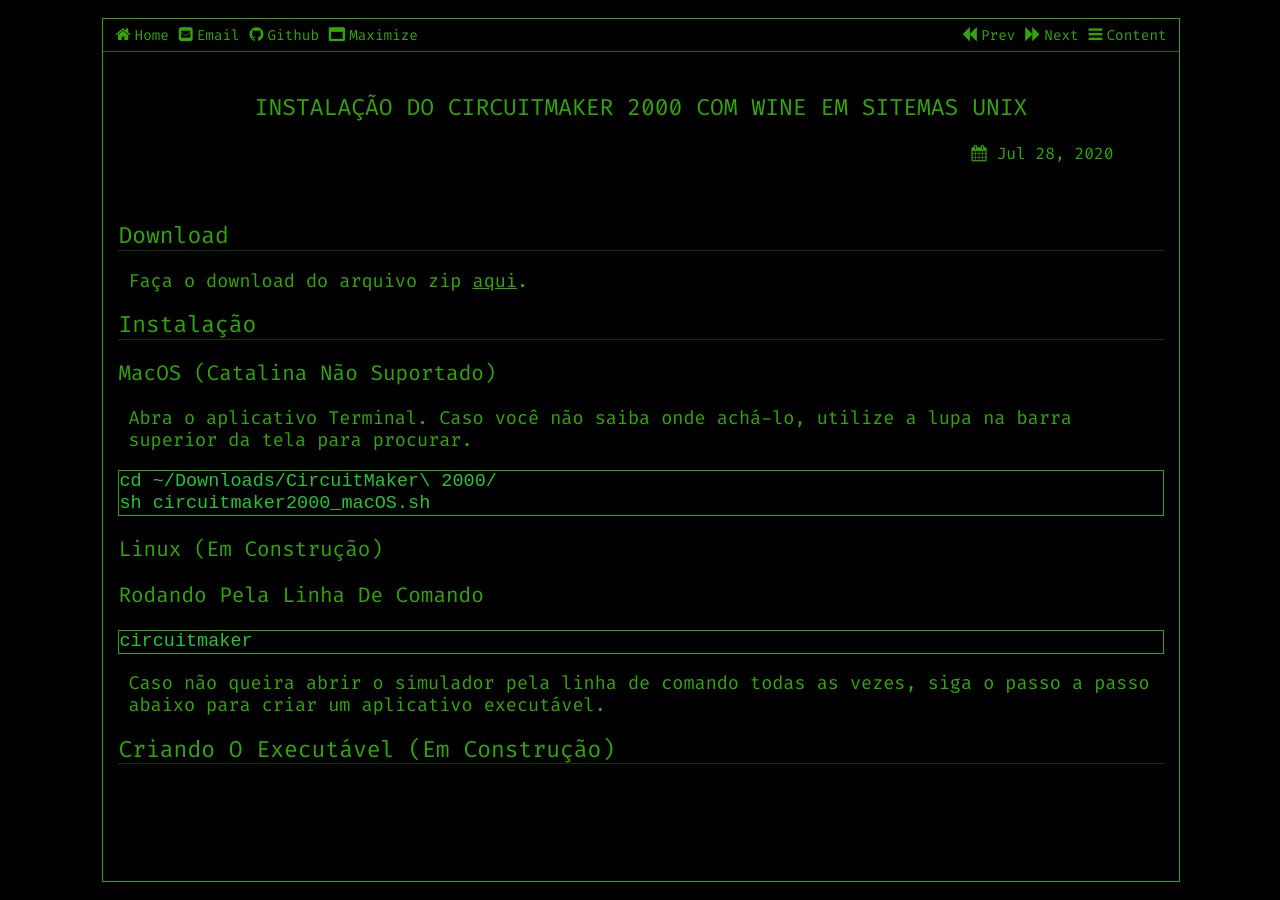
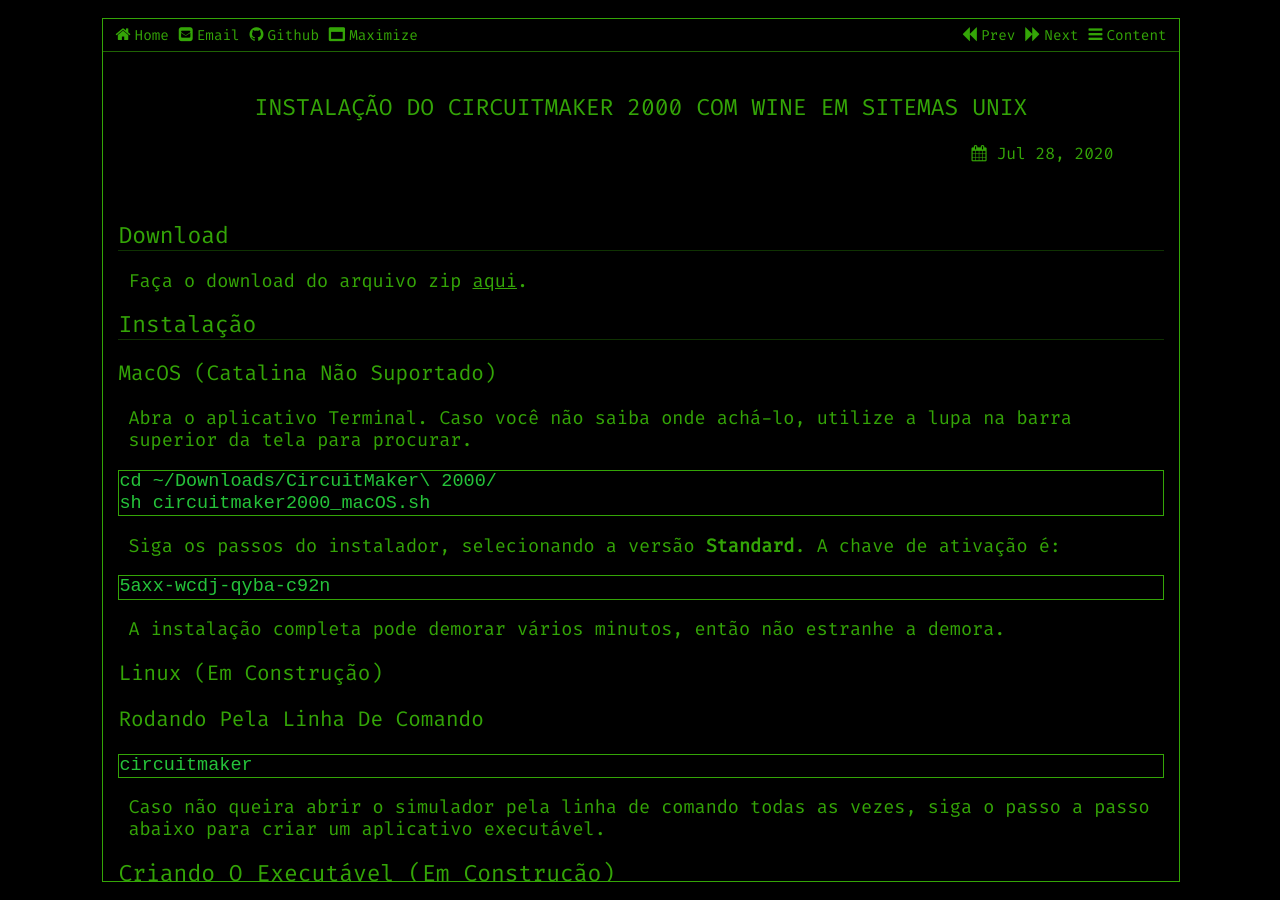
Before and after one commit to vnakayama/vnakayama.github.io, a Jekyll site: the page built from _posts/2020-07-28-circuitmaker.markdown, in a window 1280 px wide. Built offline with Jekyll 4.4.1, drawn with Linux system fonts in a browser that asks for light colours.

Commit message:
Update 2020-07-28-circuitmaker.markdown

````diff
--- a/_posts/2020-07-28-circuitmaker.markdown
+++ b/_posts/2020-07-28-circuitmaker.markdown
@@ -14,6 +14,11 @@
 cd ~/Downloads/CircuitMaker\ 2000/
 sh circuitmaker2000_macOS.sh
 ```
+Siga os passos do instalador, selecionando a versão **Standard**. A chave de ativação é:
+```
+5axx-wcdj-qyba-c92n
+```
+A instalação completa pode demorar vários minutos, então não estranhe a demora.
 ### Linux (Em construção)
 ### Rodando pela linha de comando
 ```
@@ -21,5 +26,9 @@
 ```
 Caso não queira abrir o simulador pela linha de comando todas as vezes, siga o passo a passo abaixo para criar um aplicativo executável.
 ## Criando o executável (Em construção)
+### macOS (Catalina não suportado)
+Baixe o WineBottler [aqui][winebottler]
+
 
 [download]: https://drive.google.com/file/d/1rJwnA_QzMOIF6gkhC0ML7ncdvbS7ArnK/view?usp=sharing
+[winebottler]: https://winebottler.kronenberg.org/
````
